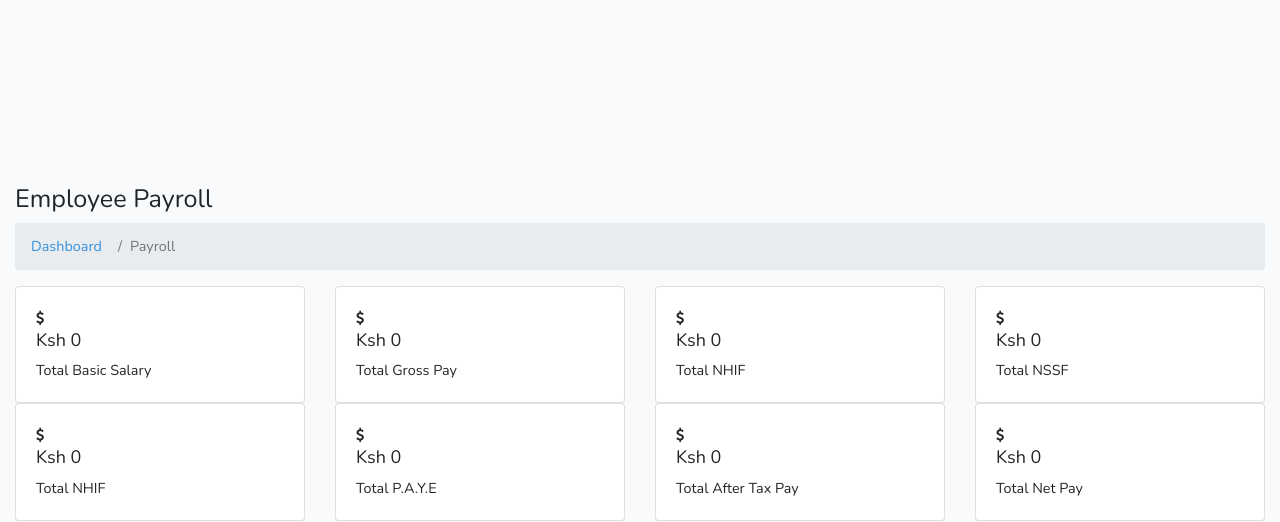
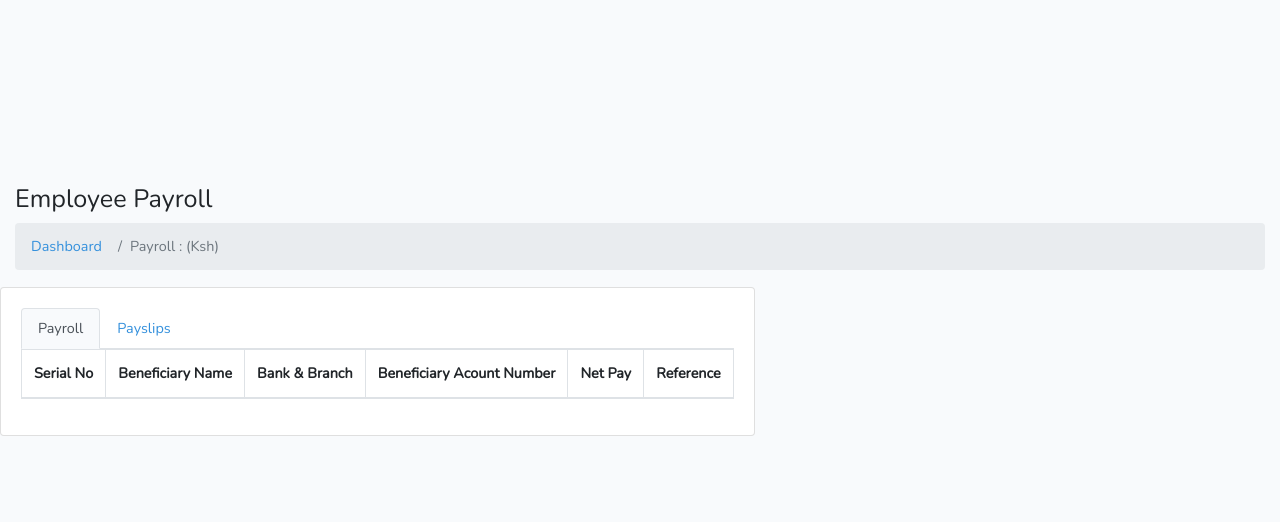
Before and after one commit to omusegad/bookhrms, a Laravel app: page /payroll in a window 1280 px wide. Shown: the part 718-1240 px from the top of the page. Run offline with Laravel 8, Linux system fonts and the light colour scheme; a user stored in the database is signed in; tables that the repository leaves empty hold one stand-in row (values such as "Sample post"); data that the repository does not hold is empty; style sheets or scripts are compiled from the project's sources; some libraries are stand-ins or nearby versions.

Commit message:
payroll and salary adjustments complete

```diff
--- a/app/Http/Controllers/PayrollController.php
+++ b/app/Http/Controllers/PayrollController.php
@@ -5,6 +5,7 @@
 use App\Models\Salary;
 use App\Models\Payroll;
 use Illuminate\Http\Request;
+use Illuminate\Support\Facades\Auth;
 
 class PayrollController extends Controller
 {
@@ -15,15 +16,9 @@
      */
     public function index(){
 
-        // $payroll = Payroll::with('user')->get();
-        // $totalBasicSalary  = Payroll::sum('basic_salary');
-        // $totalnhif  = Payroll::sum('nhifAmount');
-        // $totalnssf  = Payroll::sum('nssfAmount');
-        // $totalPayee  = Payroll::sum('payee');
-        // $totalAfterTaxPay  = Payroll::sum('total_salary');
-        // $totalNetSalary  = Payroll::sum('net_salary');
-
-        return view('payroll.index');
+        $payroll = Payroll::where('status','processed')->with('salary','user')->get();
+       // dd( $payroll );
+        return view('payroll.index', compact('payroll'));
     }
 
     /**
@@ -44,20 +39,27 @@
      */
     public function store(Request $request)
     {
-        $data = $request->all();
-        // return  $data;
-        foreach($data as $item){
-            Payroll::create([
-                'user_id'    =>  $data[''],
+        $data = $request->input('userID');
+        if(!$data){
+            return back()->with('message','Please select what you would like proccessed!');
+        }
+
+       // return  $data;
+        foreach($data as $id){
+
+            $record =  Salary::where('user_id', $id)->first();
+            //return $record;
+
+            Payroll::updateOrCreate([
+                'user_id'    => $id,
                 'approvedBy' =>  Auth::user()->id,
-                'salary_id'  =>  $data[''],
+                'salary_id'  =>  $record['id'],
                 'month'      => now()->month,
                 'year'       => now()->year,
             ]);
-
         }
 
-       return redirect()->route('payroll');
+       return redirect()->route('payroll.index');
 
     }
 
--- a/app/Models/Payroll.php
+++ b/app/Models/Payroll.php
@@ -2,8 +2,9 @@
 
 namespace App\Models;
 
+use App\Models\Salary;
+use Illuminate\Database\Eloquent\Model;
 use Illuminate\Database\Eloquent\Factories\HasFactory;
-use Illuminate\Database\Eloquent\Model;
 
 class Payroll extends Model
 {
@@ -13,8 +14,12 @@
         'id','created_at','updated_at'
     ];
 
+    public function salary(){
+        return $this->hasMany(Salary::class, 'id', 'salary_id');
+    }
+
     public function user(){
-        return $this->belongsTo(User::class, 'id', 'user_id');
+        return $this->hasMany(User::class, 'id', 'user_id');
     }
 
 }
--- a/resources/views/payroll/index.blade.php
+++ b/resources/views/payroll/index.blade.php
@@ -17,7 +17,7 @@
                             <li class="breadcrumb-item">
                                 <a href="{{ route('dashboard') }}">Dashboard</a>
                             </li>
-                            <li class="breadcrumb-item active">Payroll</li>
+                            <li class="breadcrumb-item active">Payroll : (Ksh)</li>
                         </ul>
                     </div>
                 </div>
@@ -25,158 +25,104 @@
             <!-- /Page Header -->
 
             <div class="row">
-                    <div class="col-md-6 col-sm-6 col-lg-6 col-xl-3">
-                        <div class="card dash-widget">
-                            <div class="card-body">
-                            <span class="dash-widget-icon"><i class="fa fa-usd"></i></span>
-                                <div class="dash-widget-info">
-                                    <h5>Ksh {{$totalBasicSalary ? number_format($totalBasicSalary): "0" }}</h5>
-                                    <span>Total Basic Salary</span>
-                                </div>
-                            </div>
-                        </div>
-                    </div>
-                    <div class="col-md-6 col-sm-6 col-lg-6 col-xl-3">
-                        <div class="card dash-widget">
-                            <div class="card-body">
-                                <span class="dash-widget-icon"><i class="fa fa-usd"></i></span>
-                                <div class="dash-widget-info">
-                                    <h5>Ksh {{$totalGrossPay ? number_format($totalGrossPay): "0" }}</h5>
-                                    <span>Total Gross Pay</span>
-                                </div>
-                            </div>
-                        </div>
-                    </div>
-
-                    <div class="col-md-6 col-sm-6 col-lg-6 col-xl-3">
-                        <div class="card dash-widget">
-                            <div class="card-body">
-                            <span class="dash-widget-icon"><i class="fa fa-usd"></i></span>
-                                <div class="dash-widget-info">
-                                    <h5> Ksh {{$totalnhif ? number_format($totalnhif): "0" }}</h5>
-                                    <span>Total NHIF</span>
-                                </div>
-                            </div>
-                        </div>
-                    </div>
-                    <div class="col-md-6 col-sm-6 col-lg-6 col-xl-3">
-                        <div class="card dash-widget">
-                            <div class="card-body">
-                            <span class="dash-widget-icon"><i class="fa fa-usd"></i></span>
-                                <div class="dash-widget-info">
-                                    <h5> Ksh {{$totalnssf ? number_format($totalnssf): "0" }}</h5>
-                                    <span>Total NSSF</span>
-                                </div>
-                            </div>
-                        </div>
-                    </div>
-                    <div class="col-md-6 col-sm-6 col-lg-6 col-xl-3">
-                        <div class="card dash-widget">
-                            <div class="card-body">
-                            <span class="dash-widget-icon"><i class="fa fa-usd"></i></span>
-                                <div class="dash-widget-info">
-                                    <h5> Ksh {{$totalnhif ? number_format($totalnhif): "0" }}</h5>
-                                    <span>Total NHIF</span>
-                                </div>
-                            </div>
-                        </div>
-                    </div>
-                    <div class="col-md-6 col-sm-6 col-lg-6 col-xl-3">
-                        <div class="card dash-widget">
-                            <div class="card-body">
-                            <span class="dash-widget-icon"><i class="fa fa-usd"></i></span>
-                                <div class="dash-widget-info">
-                                    <h5> Ksh {{$totalPayee ? number_format($totalPayee): "0" }}</h5>
-                                    <span>Total P.A.Y.E</span>
-                                </div>
-                            </div>
-                        </div>
-                    </div>
-
-                    <div class="col-md-6 col-sm-6 col-lg-6 col-xl-3">
-                        <div class="card dash-widget">
-                            <div class="card-body">
-                            <span class="dash-widget-icon"><i class="fa fa-usd"></i></span>
-                                <div class="dash-widget-info">
-                                    <h5> Ksh {{$totalAfterTaxPay ? number_format($totalAfterTaxPay): "0" }}</h5>
-                                    <span>Total After Tax Pay</span>
-                                </div>
-                            </div>
-                        </div>
-                    </div>
-
-                    <div class="col-md-6 col-sm-6 col-lg-6 col-xl-3">
-                        <div class="card dash-widget">
-                            <div class="card-body">
-                            <span class="dash-widget-icon"><i class="fa fa-usd"></i></span>
-                                <div class="dash-widget-info">
-                                    <h5> Ksh {{$totalNetSalary ? number_format($totalNetSalary): "0" }}</h5>
-                                    <span>Total Net Pay</span>
-                                </div>
-                            </div>
-                        </div>
-                    </div>
-                </div>
-
-
-
-            <div class="row">
               <div class="col-md-12">
-                @if ($message = Session::get('message_nssf'))
-                    <div class="alert alert-danger alert-block">
-                        <button type="button" class="close" data-dismiss="alert">×</button>
-                        <strong>{{ $message }}</strong>
-                    </div>
-                @endif
-
                 @if ($message = Session::get('message'))
                     <div class="alert alert-danger alert-block">
                         <button type="button" class="close" data-dismiss="alert">×</button>
                         <strong>{{ $message }}</strong>
                     </div>
                 @endif
-
-                </div>
             </div>
 
             <div class="row">
                 <div class="col-md-12">
+                    	<!-- Tabs -->
+					<section class="comp-section" id="comp_tabs">
+						<div class="row">
+							<div class="col-lg-12">
+								<div class="card">
+									<div class="card-body">
+										<ul class="nav nav-tabs nav-tabs-top">
+											<li class="nav-item"><a class="nav-link active" href="#top-tab1" data-toggle="tab">Payroll</a></li>
+											<li class="nav-item"><a class="nav-link" href="#top-tab2" data-toggle="tab">Payslips</a></li>
+										</ul>
+										<div class="tab-content">
+											<div class="tab-pane show active" id="top-tab1">
                                                 <div class="table-responsive">
-                        <table class="table table-striped custom-table table-bordered" id="salaries">
+                                                    <table id="payroll" class="table table-striped custom-table table-bordered" id="salaries">
                                                         <thead>
                                                             <tr>
                                                                 <th>Serial No</th>
                                                                 <th>Beneficiary Name</th>
                                                                 <th>Bank & Branch</th>
-                                    <th>Bank Code</th>
-                                    <th>Beneficiary Account Number</th>
+                                                                <th>Beneficiary Acount Number</th>
                                                                 <th>Net Pay</th>
-                                    <th>References</th>
-                                    <th class="text-right">Action</th>
+                                                                <th>Reference</th>
+                                                            </tr>
+                                                        </thead>
+                                                        <tbody>@php($count =1)
+                                                            @foreach ($payroll as $item)
+                                                            <tr>
+                                                                @foreach ($item->user as $user)
+                                                                  <td>{{ $count++ }}</td>
+                                                                  <td>{{$user['fname'] }} {{$user['lName'] }}</td>
+                                                                @endforeach
+                                                                @foreach ($item->salary as $salo)
+                                                                <td>{{$salo['bankName'] }} {{$salo['bankBranch'] }}</td>
+                                                                <td>{{$salo['bankCode'] }}</td>
+                                                                <td>{{$salo['net_pay'] }} </td>
+                                                                <td>{{$salo['reference'] }} </td>
+                                                                @endforeach
+                                                                <td> {{ date("F",strtotime($item->month)) }}</td>
+                                                                <td> {{$item->year }}</td>
+
+                                                            </tr>
+                                                          @endforeach
+                                                        </tbody>
+                                                    </table>
+                                                </div>
+											</div>
+											<div class="tab-pane" id="top-tab2">
+                                                <div class="table-responsive">
+                                                    <table id="payslips" class="table table-striped custom-table table-bordered" id="salaries">
+                                                        <thead>
+                                                            <tr>
+                                                                <th>Staff No</th>
+                                                                <th>Employee Name</th>
+                                                                <th>Basic Pay</th>
+                                                                <th>Gross Pay</th>
+                                                                <th>N.H.I.F</th>
+                                                                <th>N.S.S.F</th>
+                                                                <th>Payee(Tax)</th>
+                                                                <th>Total Statutory</th>
+                                                                <th>Net Pay</th>
+                                                                <th>Month</th>
+                                                                <th>Year</th>
+                                                                <th>Action</th>
                                                             </tr>
                                                         </thead>
                                                         <tbody>
                                                             @foreach ($payroll as $item)
                                                             <tr>
-                                    <td>{{$item->users['employeeID'] }}</td>
+                                                                @foreach ($item->user as $user)
+                                                                  <td>{{$user['employeeID'] }}</td>
+                                                                  <td>{{$user['fname'] }} {{$user['lName'] }}</td>
+                                                                @endforeach
+                                                                @foreach ($item->salary as $salo)
+                                                                    <td>{{number_format($salo['basic_salary']) }} </td>
+                                                                    <td>{{number_format($salo['gross_pay']) }} </td>
+                                                                    <td>{{number_format($salo['nhif']) }} </td>
+                                                                    <td>{{number_format($salo['nssf']) }} </td>
+                                                                    <td>{{number_format($salo['payee']) }} </td>
+                                                                    <td>{{number_format($salo['nhif'] + $salo['nssf'] + $salo['payee']) }} </td>
+                                                                    <td>{{number_format($salo['net_pay']) }} </td>
+                                                                @endforeach
+                                                                <td> {{ date("F",strtotime($item->month)) }}</td>
+                                                                <td> {{$item->year }}</td>
                                                                 <td>
-                                        <a href="#">{{$item->user['fname'] }} {{$item->user['lName'] }}</a>
-                                    </td>
-                                    <td>Ksh {{number_format($item->basic_salary) }}</td>
-                                    <td>Ksh {{number_format($item->gross_pay) }}</td>
-                                    <td>Ksh {{number_format($item->nhifAmount) }}</td>
-                                    <td>Ksh {{number_format($item->nssfAmount) }}</td>
-                                    <td>Ksh {{number_format($item->payee) }}</td>
-                                    <td>Ksh {{number_format($item->total_salary) }}</td>
-                                    <td>Ksh {{number_format($item->net_salary) }}</td>
-                                    <td>Ksh {{number_format($item->pay_status) }}</td>
-                                    <td class="text-right">
-                                        <div class="dropdown dropdown-action">
-                                            <a href="#" class="action-icon dropdown-toggle" data-toggle="dropdown" aria-expanded="false"><i class="material-icons">more_vert</i></a>
-                                            <div class="dropdown-menu dropdown-menu-right">
-                                                <a class="dropdown-item" href="{{route('salaries.edit', $item->id )}}"><i class="fa fa-pencil m-r-5"></i> Edit</a>
-                                            </div>
-                                        </div>
+                                                                    <a class="pr-3" href="#"><i class="fa 2x fa-eye"></i></a>
+                                                                    <a class="pr-3" href="#"><i class="fa 2x fa-print"></i></a>
+                                                                    <a href="#"><i class="fa 2x fa-download"></i></a>
                                                                 </td>
                                                             </tr>
                                                           @endforeach
@@ -186,6 +132,21 @@
 											</div>
 										</div>
 									</div>
+								</div>
+							</div>
+
+
+						</div>
+					</section>
+					<!-- /Tabs -->
+
+
+                    </div>
+
+
+                </div>
+            </div>
+        </div>
         <!-- /Page Content -->
 
 
```
Also changed, not shown: resources/views/salaries/index.blade.php (+15 -26 lines), database/migrations/2021_01_16_065342_create_employee_salaries_table.php. Lines whose indentation alone changed are shown as unchanged.
